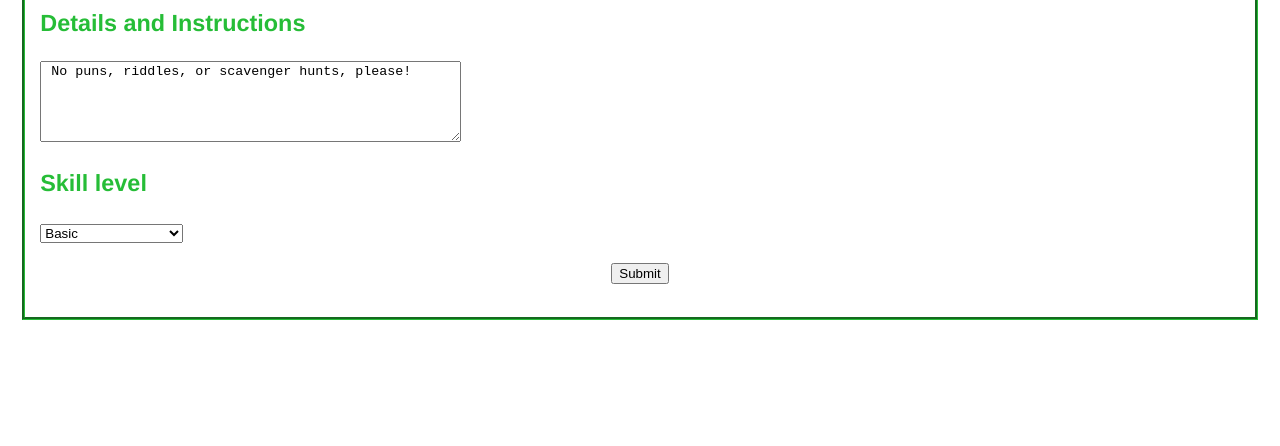
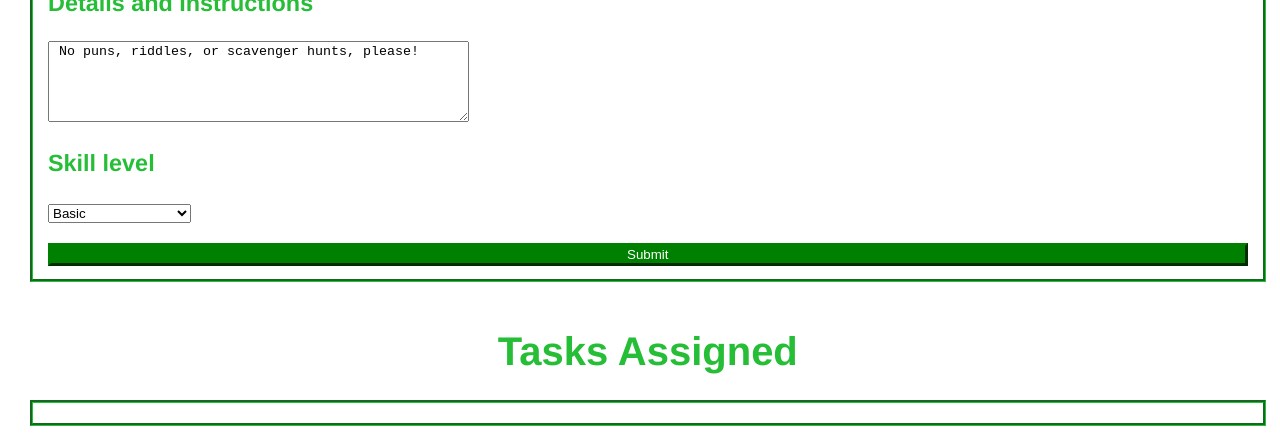
Before and after one commit to carriebilenker/todo-app, a plain HTML site: page index.html in a window 1280 px wide. Shown: the part 395-841 px from the top of the page. Before the commit the page ends 800 px from the top, so only its background shows below. Drawn offline with Linux system fonts and the light colour scheme.

Commit message:
styles forms, adds div for Tasks assigned, creates form handler on submit

```diff
--- a/index.html
+++ b/index.html
@@ -4,6 +4,7 @@
     <meta charset="utf-8">
     <title>To Do App</title>
     <link rel="stylesheet" type="text/css" href="/todo-app.css">
+    <script type="text/javascript" src="/todo.js"></script>
   </head>
   <body>
 <div class="boxes">
@@ -11,35 +12,40 @@
 </div>
 
 <div class="boxes">
-  <fieldset>
-    <form>
-      <h2> Assign To </h2>
+  <fieldset id= "taskForm">
+    <form id = "taskAssignment">
+      <h2> Assign To: </h2>
         <input type="radio" name="worker" value="Yakko"> Yakko<br>
         <input type="radio" name="worker" value="Wakko"> Wakko<br>
         <input type="radio" name="worker" value="Dot"> Dot <br>
     </form>
 
-    <form>
+    <form id = "taskInformation">
       <h2> Task Information </h2>
         <h3> Details and Instructions </h3>
-          <textarea rows="5" cols="50"> No puns, riddles, or scavenger hunts, please!
+          <textarea name ="details" rows="5" cols="50"> No puns, riddles, or scavenger hunts, please!
         </textarea>
+      </form>
+
       <h3> Skill level </h3>
-    <select name="difficulty">
+      <form id="taskDifficulty">
+      <select>
         <option value="Basic">Basic</option>
         <option value="Easy Breezy">Easy Breezy</option>
         <option value="Long Island Medium">Long Island Medium</option>
         <option value="Ruff">Ruff</option>
         <option value="This is Sparta!">This is Sparta!</option>
       </select>
+    </form>
 
-<div class="boxes">
-<input type="submit">
-</div>
-
-    </form>
+  <input class="submit" type="submit" onclick="addTask()">
   </fieldset>
 </div>
 
+<div class = "taskBox">
+  <h1> Tasks Assigned </h1>
+    <fieldset>
+    </fieldset>
+</div>
   </body>
 </html>
--- a/todo-app.css
+++ b/todo-app.css
@@ -7,9 +7,7 @@ html {font-size: 20px;
   display: flex;
   flex-direction: column;
   flex-wrap: wrap;
-  align-content: center;
   margin: 1rem;
-
 }
 
 .boxes h1 {
@@ -18,15 +16,46 @@ html {font-size: 20px;
 }
 
 .boxes fieldset {
+  align-content: center;
   align-self: center;
+  align-items: center;
   width: 98%;
   color: #26bd37;
   background-color:  #ffffff;
   border-color: #26bd37;
   border-width: medium;
-  margin: 1rem;
 }
 
-.boxes input {
-  margin 1rem;
+.submit{
+  width: 100%;
+  margin-top: 1rem;
+  border-width: medium;
+  border-color: green;
+  background-color: green;
+  color: white;
 }
+
+.taskBox {
+  display: flex;
+  flex-direction: column;
+  flex-wrap: wrap;
+  margin: 1rem;
+  color: #26bd37;
+  background-color:  #ffffff;
+  border-color: #26bd37;
+}
+
+.taskBox h1 {
+  align-self: center;
+  color:  #26bd37;
+}
+  .taskBox fieldset {
+    align-content: center;
+    align-self: center;
+    align-items: center;
+    width: 98%;
+    color: #26bd37;
+    background-color:  #ffffff;
+    border-color: #26bd37;
+    border-width: medium;
+  }
--- a/todo.js
+++ b/todo.js
@@ -0,0 +1,24 @@
+// function addTask(){
+// var taskList[0] = document.getElementByName("taskAssignment");
+// console.log(taskList[0].id);
+// }
+
+// trying to add new tasks in var taskList to the div taskBox
+window.onload = function(){
+  // var paras = document.querySelectorAll('p');
+  // for (var i=0; i<paras.length; i++){
+    // console.log(paras[i]);
+  var div = "taskBox".createUlNode("ul")
+
+  for(var i =0; i<neighborhood.houses.length; i++){
+      console.log(neighborhood.houses[i].roof)
+      // create li node
+      var li = document.createElement("li")
+      // add roof string to li
+      li.innerHTML = neighborhood.houses[i].ro
+
+var worker = {
+      "name":"Yakko",
+      "name":"Wakko",
+      "name":"Dot",
+    };
```
